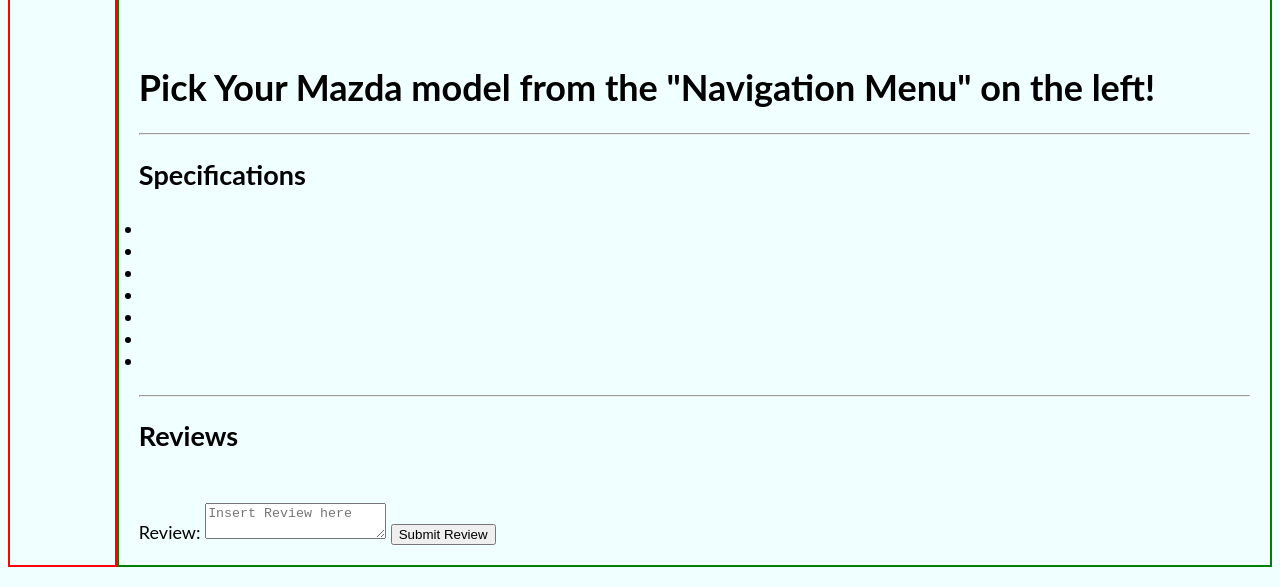
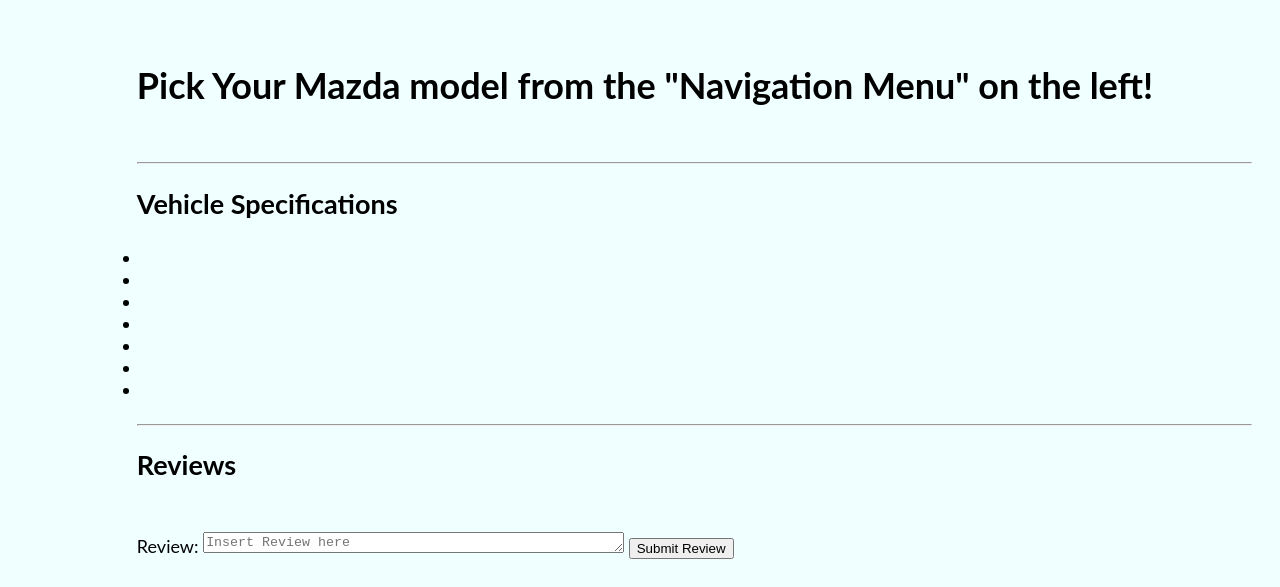
Before and after one commit to JetechNY/zoomzoom-frontend, a plain HTML site: page index.html in a window 1280 px wide. Shown: the part 315-902 px from the top of the page. Drawn offline with Linux system fonts and the light colour scheme; no server answers.

```diff
--- a/index.html
+++ b/index.html
@@ -33,11 +33,11 @@
         <div class="car-info" id="car-info">
           <!-- <p>Description goes here.</p> -->
         </div>
-
+        <br>
         <hr />
         <!-- //horizontal line -->
 
-        <h2>Specifications</h2>
+        <h2>Vehicle Specifications</h2>
         <ul id="spec-list">
           <li id ="year"></li>
           <li id ="msrp"></li>
@@ -54,10 +54,9 @@
         <h2>Reviews</h2>
         <ul id="review-list">
         </ul>
-
         <form id="car-review" data-id="insert car ID">
           <label for="review">Review: </label>
-          <textarea name="review" id="review" placeholder="Insert Review here"></textarea>
+          <textarea name="review" id="review" rows="1" cols="50" placeholder="Insert Review here"></textarea>
           <input type="submit" value="Submit Review" />
         </form>
 
--- a/src/index.js
+++ b/src/index.js
@@ -52,7 +52,7 @@
     carDesc.innerText = carObj.description
     carYear.innerText = `Year: ${carObj.year}`
     carMsrp.innerText = `MSRP: ${carObj.msrp}`
-    carType.innerText = `Type: ${carObj.car_type}`
+    carType.innerText = `Vehicle Type: ${carObj.car_type}`
     carHp.innerText = `HP: ${carObj.hp}`
     carTorq.innerText = `Torque: ${carObj.torque}`
     carMpg.innerText = `MPG: ${carObj.mpg}`
--- a/styles/main.css
+++ b/styles/main.css
@@ -30,7 +30,7 @@
     /* background: #eee; */
     overflow-x: hidden;
     padding: 8px 0;
-    border: 2px solid red;
+    /* border: 2px solid red; */
   }
 
   .sidenav li {
@@ -57,7 +57,7 @@
 
   main {
     grid-area: main;
-    border: 2px solid green;
+    /* border: 2px solid green; */
     padding: 20px;
   }
 
```
